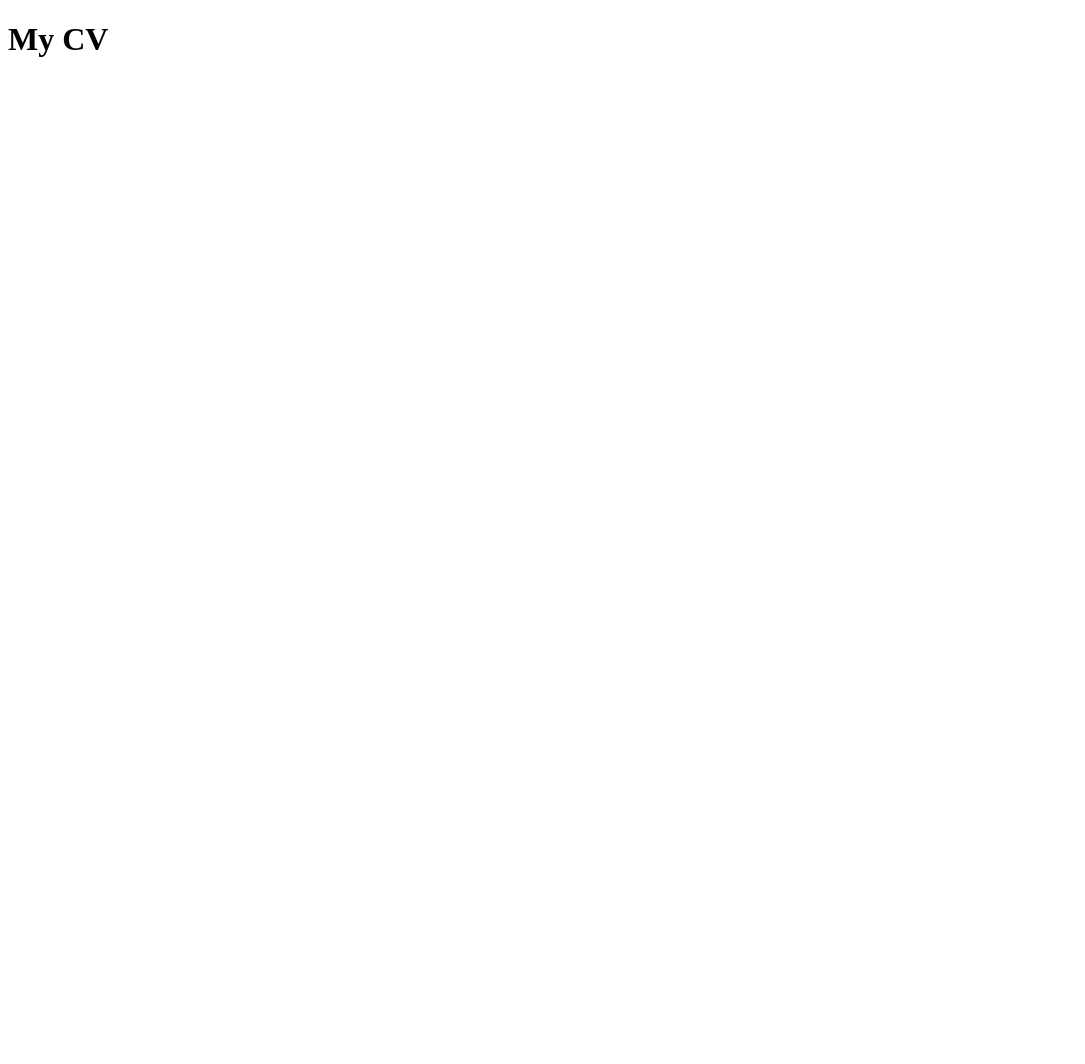
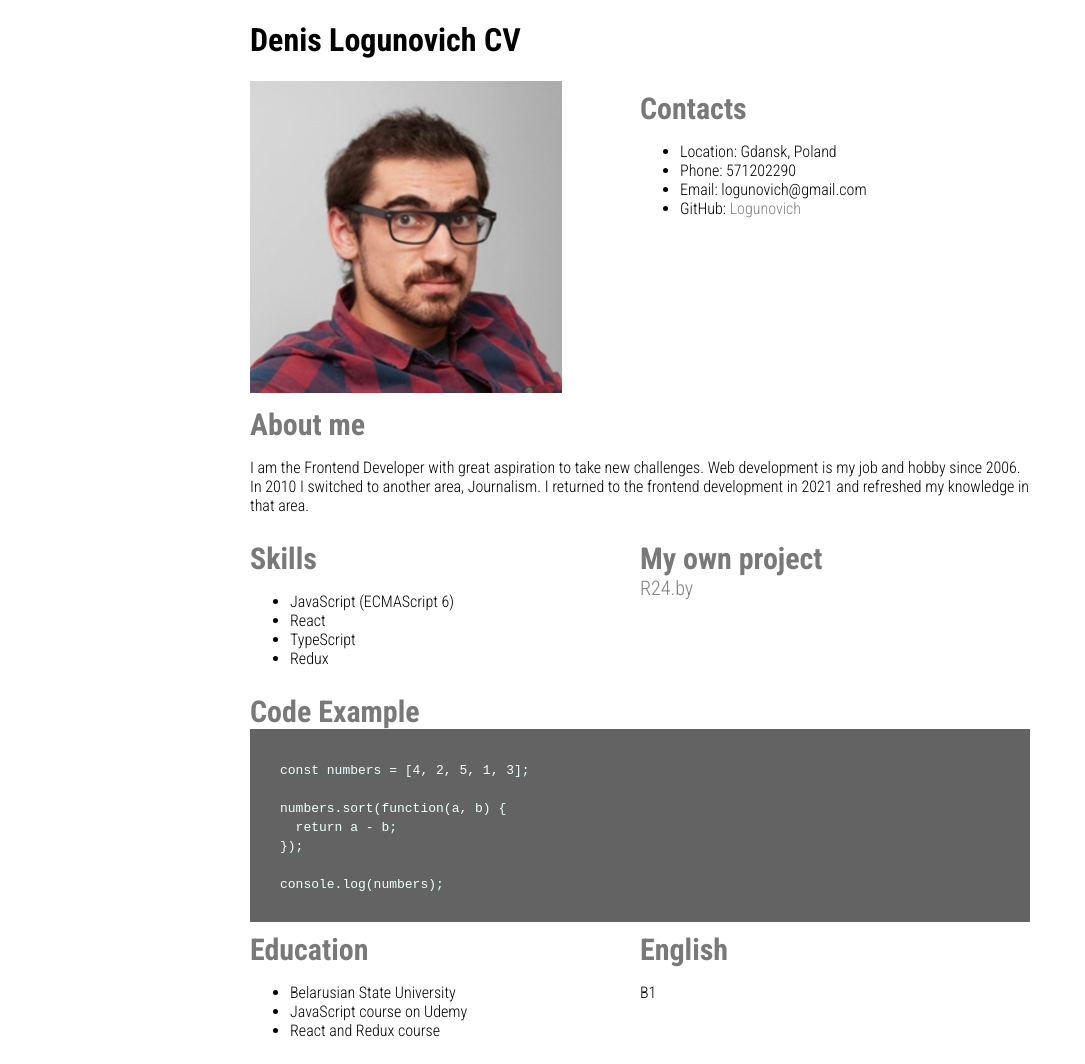
Before and after one commit to Logunovich/rsschool-cv, a plain HTML site: page index.html in a window 1280 px wide. Shown: the whole page, without its empty margins (0-1085 px from the left). Before the commit the page ends 800 px from the top, so only its background shows below. Drawn offline with Linux system fonts and the light colour scheme.

Commit message:
feat add styles

```diff
--- a/index.html
+++ b/index.html
@@ -4,9 +4,73 @@
     <meta charset="UTF-8">
     <meta http-equiv="X-UA-Compatible" content="IE=edge">
     <meta name="viewport" content="width=device-width, initial-scale=1.0">
+    <link rel="stylesheet" href="style.css">
     <title>HTML, CSS & Git Basics</title>
 </head>
 <body>
-    <h1>My CV</h1>
+    <div class="main__block">
+        <head class="head__block">
+            <h1>Denis Logunovich CV</h1>
+        </head>
+        <section class="top__block">
+            <div class="top__block_photo">
+                <img src="photo.jpg" alt="">
+            </div>
+            <div class="top__block_contacts">
+                <h3>Contacts</h3>
+                <ul>
+                    <li class="top__block_point point"><span>Location:</span> Gdansk, Poland</li>
+                    <li class="top__block_point point">Phone: 571202290</li>
+                    <li class="top__block_point point">Email: logunovich@gmail.com</li>
+                    <li class="top__block_point point">GitHub: <a href="https://github.com/logunovich">Logunovich</a></li>
+                </ul>
+            </div>
+        </section>
+        <section class="about__block">
+            <h3>About me</h3>
+            <p>I am the Frontend Developer with great aspiration to take new challenges. Web development is my job and hobby since 2006. In 2010 I switched to another area, Journalism. I returned to the frontend development in 2021 and refreshed my knowledge in that area.</p>
+        </section>
+        <section class="skills__block">
+            <div class="skills__block_skills">
+                <h3>Skills</h3>
+                <ul>
+                    <li class="skills__block_point point">JavaScript (ECMAScript 6)</li>
+                    <li class="skills__block_point point">React</li>
+                    <li class="skills__block_point point">TypeScript</li>
+                    <li class="skills__block_point point">Redux</li>
+                </ul>
+            </div>
+            <div class="skills__block_project">
+                <h3>My own project</h3>
+                <a href="https://r24.by/">R24.by</a>
+            </div>
+        </section>
+        <section class="code__block">
+            <h3>Code Example</h3>
+            <div class="code__block_code">
+                <code>
+                    const numbers = [4, 2, 5, 1, 3]; <br><br>
+                    numbers.sort(function(a, b) { <br>
+                    &nbsp;&nbsp;return a - b; <br>
+                    }); <br><br>
+                    console.log(numbers);
+                </code>
+            </div>
+        </section>
+        <section class="education__block">
+            <div class="education__block_ed">
+                <h3>Education</h3>
+                <ul>
+                    <li class="education__block_point point">Belarusian State University</li>
+                    <li class="education__block_point point">JavaScript course on Udemy</li>
+                    <li class="education__block_point point">React and Redux course</li>
+                </ul>
+            </div>
+            <div class="education__block_english">
+                <h3>English</h3>
+                <p>B1</p>
+            </div>
+        </section>
+    </div>
 </body>
 </html>
--- /dev/null
+++ b/style.css
@@ -0,0 +1,49 @@
+@import url('https://fonts.googleapis.com/css2?family=Poppins:wght@300;400;500;600&family=Roboto+Condensed:wght@300;700&display=swap');
+
+body{
+    font-family: 'Poppins', sans-serif;
+    font-family: 'Roboto Condensed', sans-serif;
+}
+a {
+    text-decoration: none;
+    color: gray;
+}
+a:hover {
+    color: rgb(165, 165, 165);
+}
+h3 {
+    font-size: 30px;
+    color: rgb(121, 121, 121);
+    margin: 0;
+    padding-top: 10px;
+}
+.main__block {
+    width: 780px;
+    margin: 0 auto;
+}
+
+.top__block, .skills__block, .education__block{
+    display: flex;
+    justify-content: space-between;
+}
+
+.top__block_photo, .top__block_contacts, .skills__block_skills,.skills__block_project, .education__block_ed, .education__block_english {
+    width: 50%;
+}
+
+.skills__block_project a{
+    font-size: 20px;
+}
+
+.top__block_photo img{
+    width: 80%;
+}
+
+.code__block_code {
+    background-color: rgb(99, 99, 99);
+    padding: 30px;
+    color:azure;
+}
+
+/* font-family: 'Poppins', sans-serif;
+font-family: 'Roboto Condensed', sans-serif; */
```
Also changed, not shown: photo.jpg (added).
